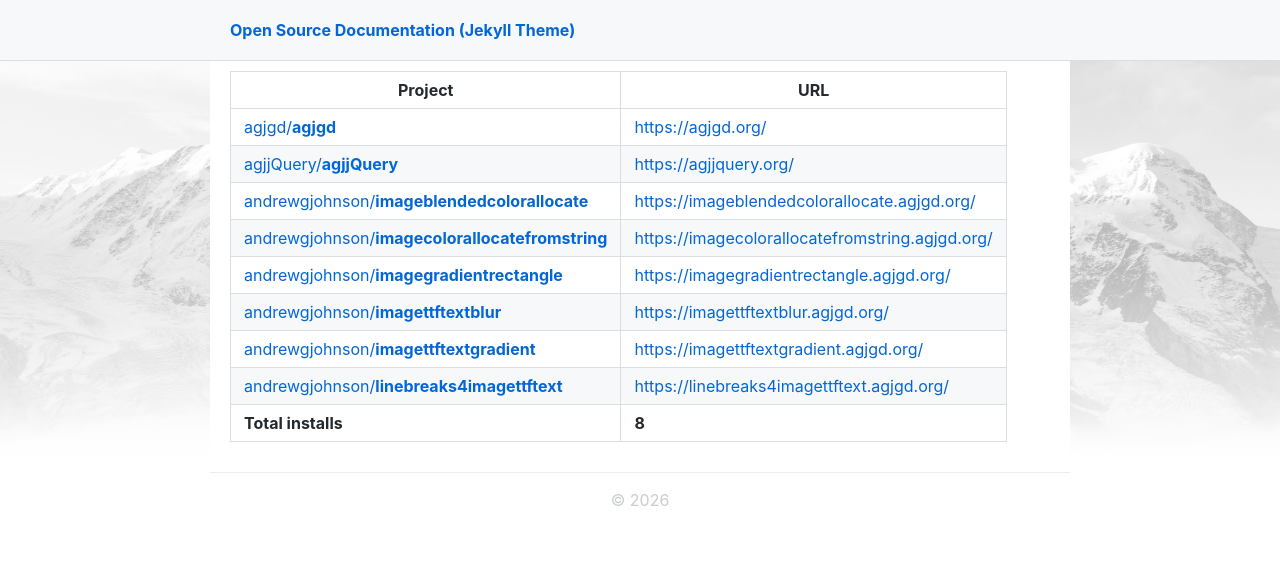
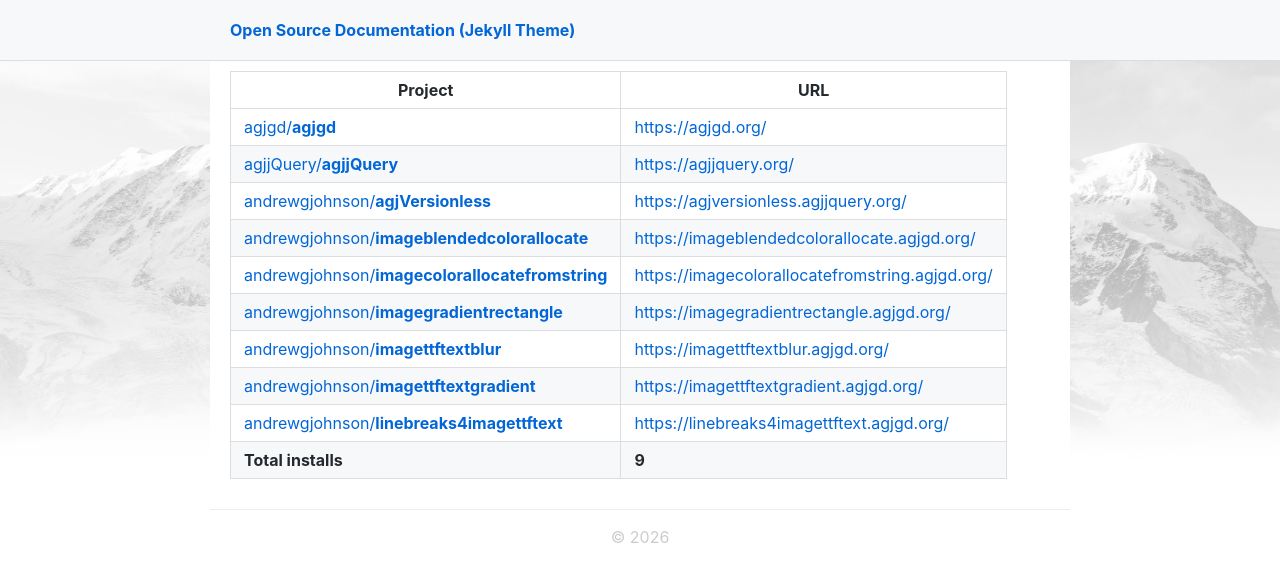
Before and after one commit to andrewgjohnson/open-source-documentation-jekyll-theme, a Jekyll site: the page built from INSTALLS.md, in a window 1280 px wide. Shown: the top 582 px of the page. Built offline with Jekyll 4.4.1, drawn with Linux system fonts in a browser that asks for light colours; nearby versions of some CDN libraries; our own code applies the rules of GitHub Pages for plain Markdown files.

Commit message:
Update jekyll theme installs badge and report

```diff
--- a/INSTALLS.md
+++ b/INSTALLS.md
@@ -2,10 +2,11 @@ Project|URL
 -------|---
 [agjgd/**agjgd**](https://github.com/agjgd/agjgd/blob/master/_config.yml#L5)|[https://agjgd.org/](https://agjgd.org/)
 [agjjQuery/**agjjQuery**](https://github.com/agjjQuery/agjjQuery/blob/main/_config.yml#L5)|[https://agjjquery.org/](https://agjjquery.org/)
+[andrewgjohnson/**agjVersionless**](https://github.com/andrewgjohnson/agjVersionless/blob/main/_config.yml#L5)|[https://agjversionless.agjjquery.org/](https://agjversionless.agjjquery.org/)
 [andrewgjohnson/**imageblendedcolorallocate**](https://github.com/andrewgjohnson/imageblendedcolorallocate/blob/master/_config.yml#L5)|[https://imageblendedcolorallocate.agjgd.org/](https://imageblendedcolorallocate.agjgd.org/)
 [andrewgjohnson/**imagecolorallocatefromstring**](https://github.com/andrewgjohnson/imagecolorallocatefromstring/blob/master/_config.yml#L5)|[https://imagecolorallocatefromstring.agjgd.org/](https://imagecolorallocatefromstring.agjgd.org/)
 [andrewgjohnson/**imagegradientrectangle**](https://github.com/andrewgjohnson/imagegradientrectangle/blob/master/_config.yml#L5)|[https://imagegradientrectangle.agjgd.org/](https://imagegradientrectangle.agjgd.org/)
 [andrewgjohnson/**imagettftextblur**](https://github.com/andrewgjohnson/imagettftextblur/blob/master/_config.yml#L5)|[https://imagettftextblur.agjgd.org/](https://imagettftextblur.agjgd.org/)
 [andrewgjohnson/**imagettftextgradient**](https://github.com/andrewgjohnson/imagettftextgradient/blob/master/_config.yml#L5)|[https://imagettftextgradient.agjgd.org/](https://imagettftextgradient.agjgd.org/)
 [andrewgjohnson/**linebreaks4imagettftext**](https://github.com/andrewgjohnson/linebreaks4imagettftext/blob/master/_config.yml#L5)|[https://linebreaks4imagettftext.agjgd.org/](https://linebreaks4imagettftext.agjgd.org/)
-**Total installs**|**8**
+**Total installs**|**9**
```
Also changed, not shown: assets/images/installs-badge.png.
